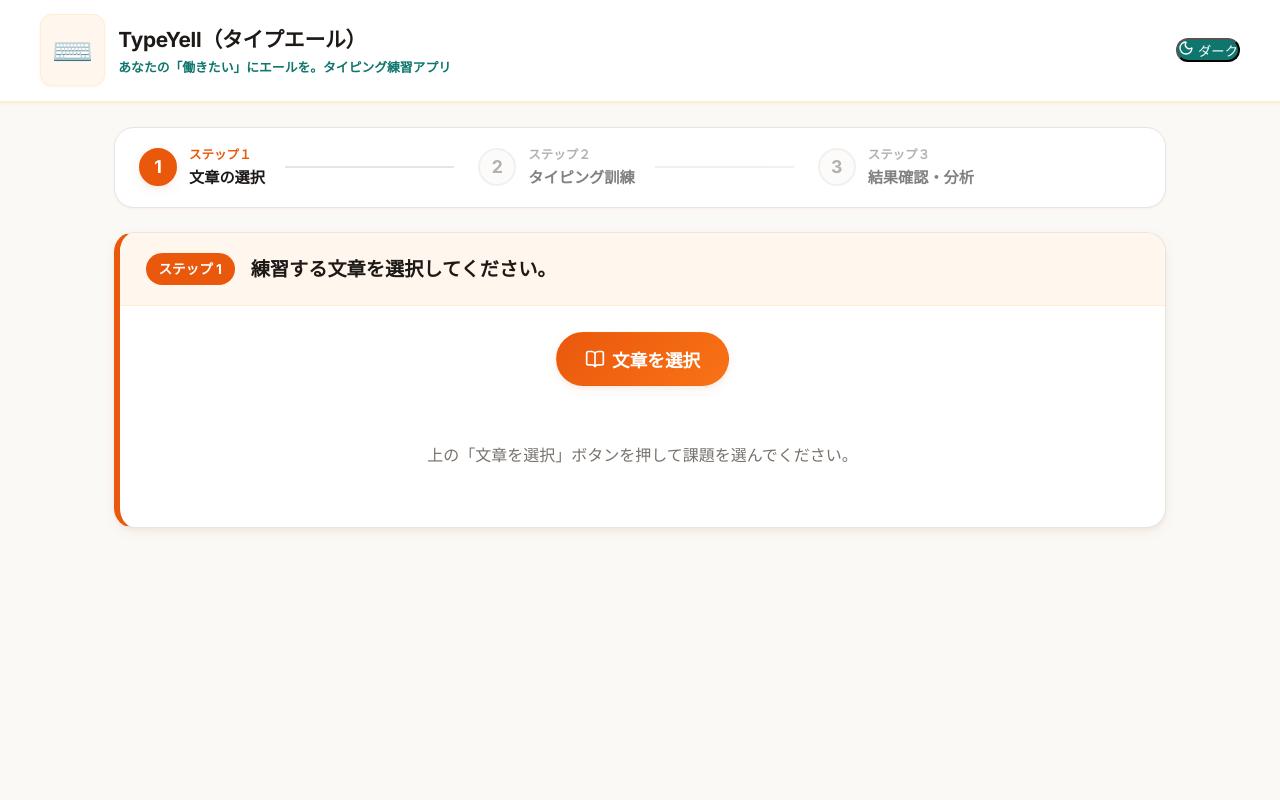
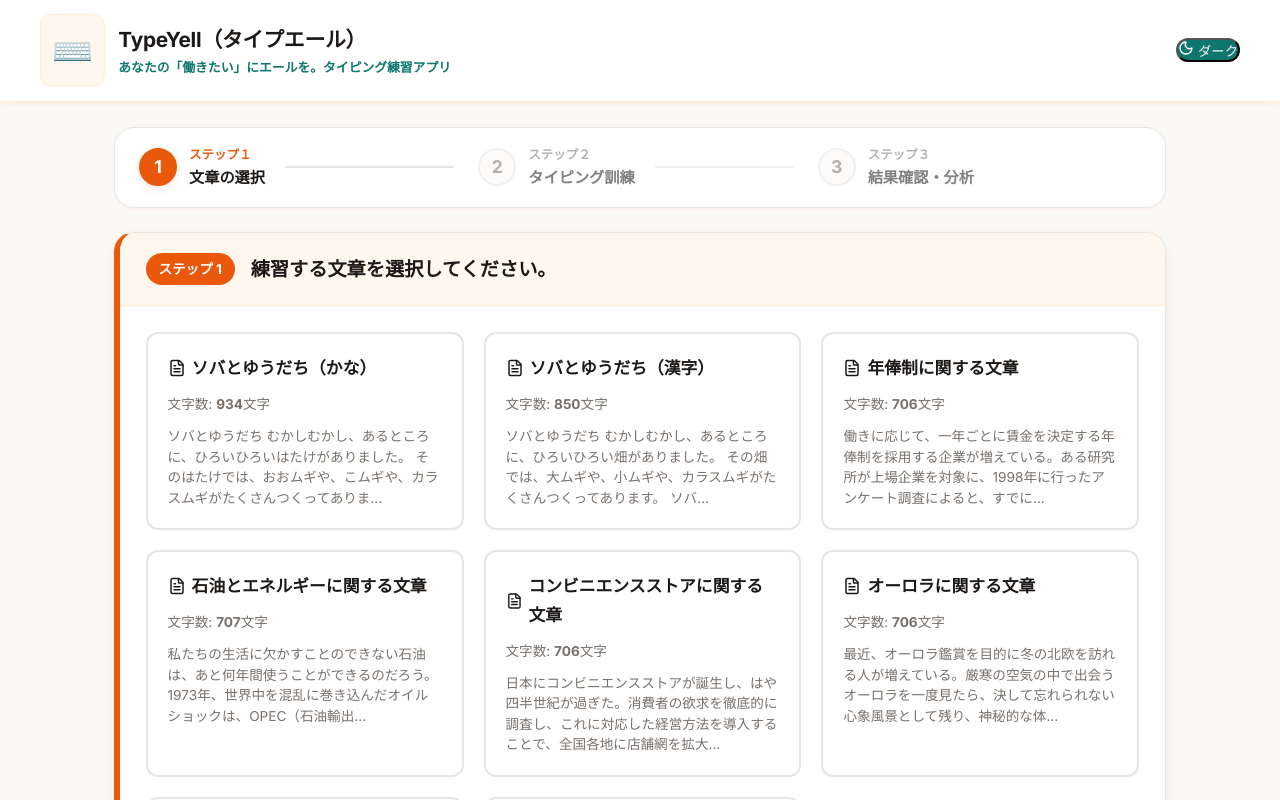
Before and after one commit to yuya-ishikawa-jp/typeyell, a React (Vite) app: page / in a window 1280 px wide. Shown: the top 800 px of the page. Built offline with nearby package versions, Linux system fonts and the light colour scheme.

Commit message:
微修正

```diff
--- a/src/App.jsx
+++ b/src/App.jsx
@@ -1,16 +1,14 @@
 import React, { useState, useEffect, useRef } from "react";
 import Header from "./components/Header";
 import StepBar from "./components/StepBar";
-import TextSelectModal from "./components/TextSelectModal";
 import SampleModal from "./components/SampleModal";
 import WordToolbar from "./components/WordToolbar";
 import ReportModal from "./components/ReportModal";
 import { fetchSampleTasks } from "./utils/sampleLoader";
 import { computeTextDiff, generateInsights } from "./utils/diffEngine";
 import {
-  BookOpen,
+  FileText,
   Eye,
-  ArrowRight,
   Play,
   CheckCircle,
   RotateCcw,
@@ -24,8 +22,7 @@
   // ステップ状態 (1, 2, 3)
   const [step, setStep] = useState(1);
 
-  // モーダル表示状態
-  const [isSelectModalOpen, setIsSelectModalOpen] = useState(false);
+  // モーダル表示状態（見本記憶モーダル ＆ レポートモーダル）
   const [isSampleViewModalOpen, setIsSampleViewModalOpen] = useState(false);
   const [isReportModalOpen, setIsReportModalOpen] = useState(false);
 
@@ -65,7 +62,7 @@
     if (isRunning) {
       timerRef.current = setInterval(() => {
         setElapsedSeconds(
-          Math.floor((Date.now() - startTimeRef.current) / 1000),
+          Math.floor((Date.now() - startTimeRef.current) / 1000)
         );
       }, 1000);
     } else {
@@ -74,11 +71,10 @@
     return () => clearInterval(timerRef.current);
   }, [isRunning]);
 
-  // 課題選択ハンドラ
+  // 課題カードの選択ハンドラ（クリック即モーダル表示）
   const handleSelectTask = (task) => {
     setSelectedTask(task);
     resetTrainingState();
-    // 文章選択後、見本確認モーダルを自動表示して記憶を促す
     setIsSampleViewModalOpen(true);
   };
 
@@ -134,7 +130,7 @@
   const handleFinishAndCheck = () => {
     if (!isRunning || elapsedSeconds === 0) {
       alert(
-        "タイピングが開始されていません。「スタート」を押して入力してください。",
+        "タイピングが開始されていません。「スタート」を押して入力してください。"
       );
       return;
     }
@@ -158,7 +154,7 @@
       typedText,
       cpm,
       bsRate,
-      backspaceCount,
+      backspaceCount
     );
 
     const data = {
@@ -206,55 +202,41 @@
             </div>
 
             <div className="step-body">
-              <div className="step1-actions">
-                <button
-                  type="button"
-                  className="btn btn-primary btn-lg"
-                  onClick={() => setIsSelectModalOpen(true)}
+              {/* 課題カード一覧（active状態/選択中ボタンを削除したシンプル表示） */}
+              <div className="text-task-grid">
+                {sampleTasks.map((task) => {
+                  const previewSnippet = task.content
+                    ? task.content.substring(0, 75) + "..."
+                    : "";
+
+                  return (
+                    <div
+                      key={task.id}
+                      className="task-select-card"
+                      onClick={() => handleSelectTask(task)}
                     >
-                  <BookOpen size={20} /> 文章を選択
-                </button>
+                      <div className="task-select-card-header">
+                        <h3 className="task-select-title">
+                          <FileText size={18} style={{ marginRight: 6 }} />
+                          {task.title}
+                        </h3>
                       </div>
 
-              {/* 選択された文章の情報表示エリア */}
-              {selectedTask ? (
-                <div className="selected-task-info-box">
-                  <div className="selected-task-header">
-                    <span className="info-label">選択中の文章:</span>
-                    <h3 className="info-title">{selectedTask.title}</h3>
-                    <span className="info-char-count">
-                      ({selectedTask.content.length}文字)
+                      <div className="task-select-card-meta">
+                        <span>
+                          文字数:{" "}
+                          <strong>
+                            {task.content ? task.content.length : 0}
+                          </strong>
+                          文字
                         </span>
                       </div>
 
-                  <p className="selected-task-snippet">
-                    {selectedTask.content
-                      ? selectedTask.content.substring(0, 100) + "..."
-                      : ""}
-                  </p>
-
-                  <div className="selected-task-buttons">
-                    <button
-                      type="button"
-                      className="btn btn-outline"
-                      onClick={() => setIsSampleViewModalOpen(true)}
-                    >
-                      <Eye size={18} /> 文章を確認・記憶する
-                    </button>
-                    <button
-                      type="button"
-                      className="btn btn-success btn-lg"
-                      onClick={() => setStep(2)}
-                    >
-                      ステップ2（タイピング訓練）へ進む <ArrowRight size={18} />
-                    </button>
+                      <p className="task-select-snippet">{previewSnippet}</p>
                     </div>
+                  );
+                })}
               </div>
-              ) : (
-                <p className="step-placeholder-text">
-                  上の「文章を選択」ボタンを押して課題を選んでください。
-                </p>
-              )}
             </div>
           </section>
         )}
@@ -282,7 +264,7 @@
                     className="btn btn-text btn-sm"
                     onClick={() => setIsSampleViewModalOpen(true)}
                   >
-                    <Eye size={15} /> 文章を再確認
+                    <Eye size={15} /> 全文を再確認
                   </button>
                 </div>
               )}
@@ -301,7 +283,7 @@
                 </button>
               </div>
 
-              {/* Word風タイピング入力フォーム（縦方向に広く表示） */}
+              {/* Word風タイピング入力フォーム */}
               <div className="editor-card-container">
                 <div className="editor-header-mini">
                   <span>✍️ 入力フォーム</span>
@@ -387,19 +369,11 @@
         )}
       </main>
 
-      {/* ステップ１：文章選択モーダル */}
-      <TextSelectModal
-        isOpen={isSelectModalOpen}
-        onClose={() => setIsSelectModalOpen(false)}
-        sampleTasks={sampleTasks}
-        selectedTask={selectedTask}
-        onSelectTask={handleSelectTask}
-      />
-
-      {/* 練習テキスト記憶ダイアログ */}
+      {/* 練習テキスト記憶ダイアログ（「ステップ2へ進む」ボタンで移行） */}
       <SampleModal
         isOpen={isSampleViewModalOpen}
         onClose={() => setIsSampleViewModalOpen(false)}
+        onProceedToStep2={() => setStep(2)}
         task={selectedTask}
       />
 
--- a/src/components/SampleModal.jsx
+++ b/src/components/SampleModal.jsx
@@ -1,24 +1,37 @@
 import React from 'react';
-import { CheckCircle } from 'lucide-react';
+import { Printer, ArrowRight } from 'lucide-react';
 
-export default function SampleModal({ isOpen, onClose, task }) {
+export default function SampleModal({ isOpen, onClose, onProceedToStep2, task }) {
   if (!isOpen || !task) return null;
+
+  const handlePrint = () => {
+    window.print();
+  };
 
   return (
     <div className="modal-backdrop sample-modal-backdrop">
       <div className="modal-dialog sample-modal-dialog">
         <div className="modal-header">
           <div>
-            <h2>📄 練習テキスト（確認・記憶モーダル）</h2>
-            <p className="modal-date">文章をしっかり確認・暗記してから「閉じてタイピング開始」を押してください</p>
+            <h2>📄 練習テキスト（確認・記憶）</h2>
+            <p className="modal-date">文章をしっかり確認・暗記してから「ステップ２へ進む」を押してください</p>
           </div>
           <button type="button" className="btn-close" onClick={onClose}>×</button>
         </div>
 
-        <div className="modal-body">
+        <div className="modal-body" id="printable-sample-sheet">
+          {/* 印刷用タイトル（印刷時のみ表示） */}
+          <div className="print-only print-header">
+            <h1>TypeYell タイピング練習課題シート</h1>
+            <div className="print-meta">
+              <span>課題名: {task.title}</span>
+              <span>文字数: {task.content ? task.content.length : 0}文字</span>
+            </div>
+          </div>
+
           <div className="sample-modal-meta">
             <span className="meta-item">課題名: <strong>{task.title}</strong></span>
-            <span className="meta-item">文字数: <strong>{task.content.length}</strong>文字</span>
+            <span className="meta-item">文字数: <strong>{task.content ? task.content.length : 0}</strong>文字</span>
           </div>
 
           <div className="sample-modal-text-box">
@@ -27,8 +40,18 @@
         </div>
 
         <div className="modal-footer">
-          <button type="button" className="btn btn-primary btn-lg" onClick={onClose}>
-            <CheckCircle size={18} /> 閉じてタイピングを開始・再開する
+          <button type="button" className="btn btn-outline" onClick={handlePrint}>
+            <Printer size={18} /> 印刷する
+          </button>
+          <button
+            type="button"
+            className="btn btn-primary btn-lg"
+            onClick={() => {
+              onClose();
+              if (onProceedToStep2) onProceedToStep2();
+            }}
+          >
+            ステップ２（タイピング練習）へ進む <ArrowRight size={18} />
           </button>
         </div>
       </div>
--- a/src/components/TextSelectModal.jsx
+++ /dev/null
@@ -1,70 +0,0 @@
-import React from 'react';
-import { BookOpen, FileText, Check } from 'lucide-react';
-
-export default function TextSelectModal({
-  isOpen,
-  onClose,
-  sampleTasks,
-  selectedTask,
-  onSelectTask
-}) {
-  if (!isOpen) return null;
-
-  return (
-    <div className="modal-backdrop select-modal-backdrop">
-      <div className="modal-dialog select-modal-dialog">
-        <div className="modal-header">
-          <div>
-            <h2>📄 練習する文章の選択</h2>
-            <p className="modal-date">訓練で使用する文章を以下から1つ選んでクリックしてください</p>
-          </div>
-          <button type="button" className="btn-close" onClick={onClose}>×</button>
-        </div>
-
-        <div className="modal-body select-modal-body">
-          <div className="text-task-grid">
-            {sampleTasks.map((task) => {
-              const isSelected = selectedTask && selectedTask.id === task.id;
-              const previewSnippet = task.content ? task.content.substring(0, 70) + '...' : '';
-
-              return (
-                <div
-                  key={task.id}
-                  className={`task-select-card ${isSelected ? 'selected' : ''}`}
-                  onClick={() => {
-                    onSelectTask(task);
-                    onClose();
-                  }}
-                >
-                  <div className="task-select-card-header">
-                    <h3 className="task-select-title">
-                      <FileText size={18} style={{ marginRight: 6 }} />
-                      {task.title}
-                    </h3>
-                    {isSelected && <span className="selected-badge"><Check size={14} /> 選択中</span>}
-                  </div>
-
-                  <div className="task-select-card-meta">
-                    <span>文字数: <strong>{task.content ? task.content.length : 0}</strong>文字</span>
-                  </div>
-
-                  <p className="task-select-snippet">{previewSnippet}</p>
-
-                  <button type="button" className="btn btn-outline btn-sm btn-select-this">
-                    {isSelected ? '選択中（全文を表示）' : '全文を表示する'}
-                  </button>
-                </div>
-              );
-            })}
-          </div>
-        </div>
-
-        <div className="modal-footer">
-          <button type="button" className="btn btn-secondary" onClick={onClose}>
-            閉じる
-          </button>
-        </div>
-      </div>
-    </div>
-  );
-}
```
Lines whose indentation alone changed are shown as unchanged.
